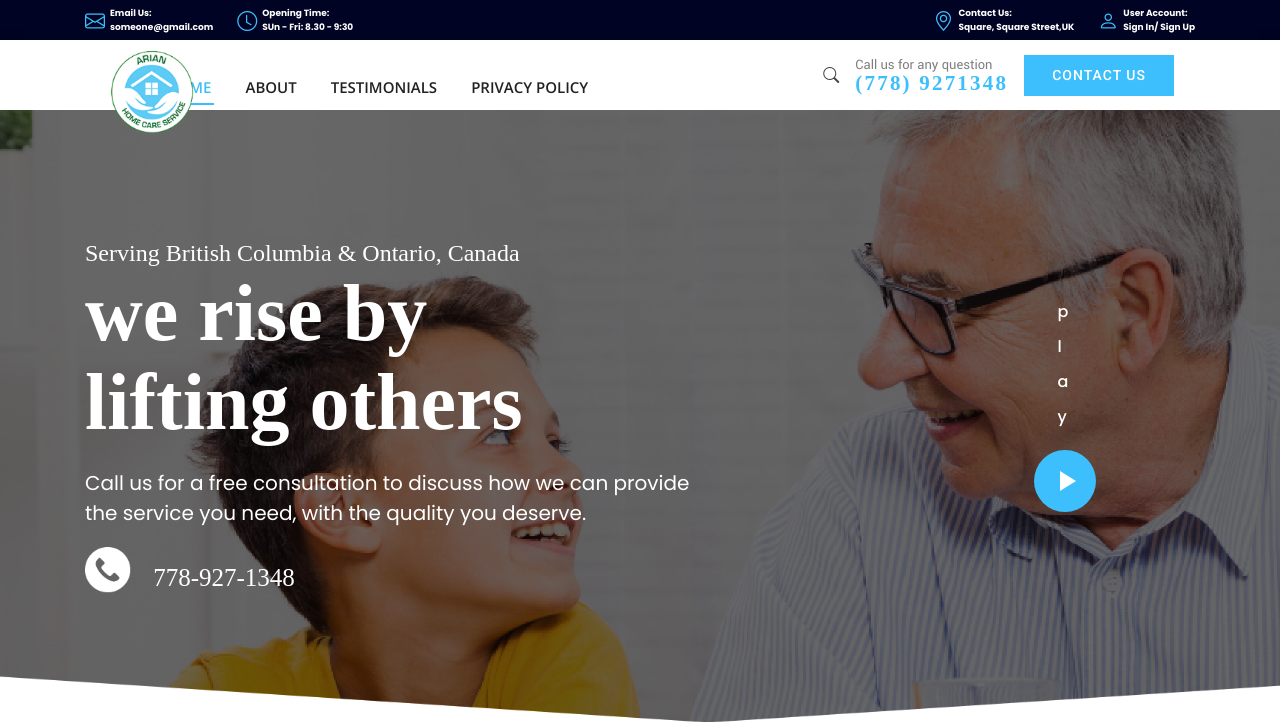
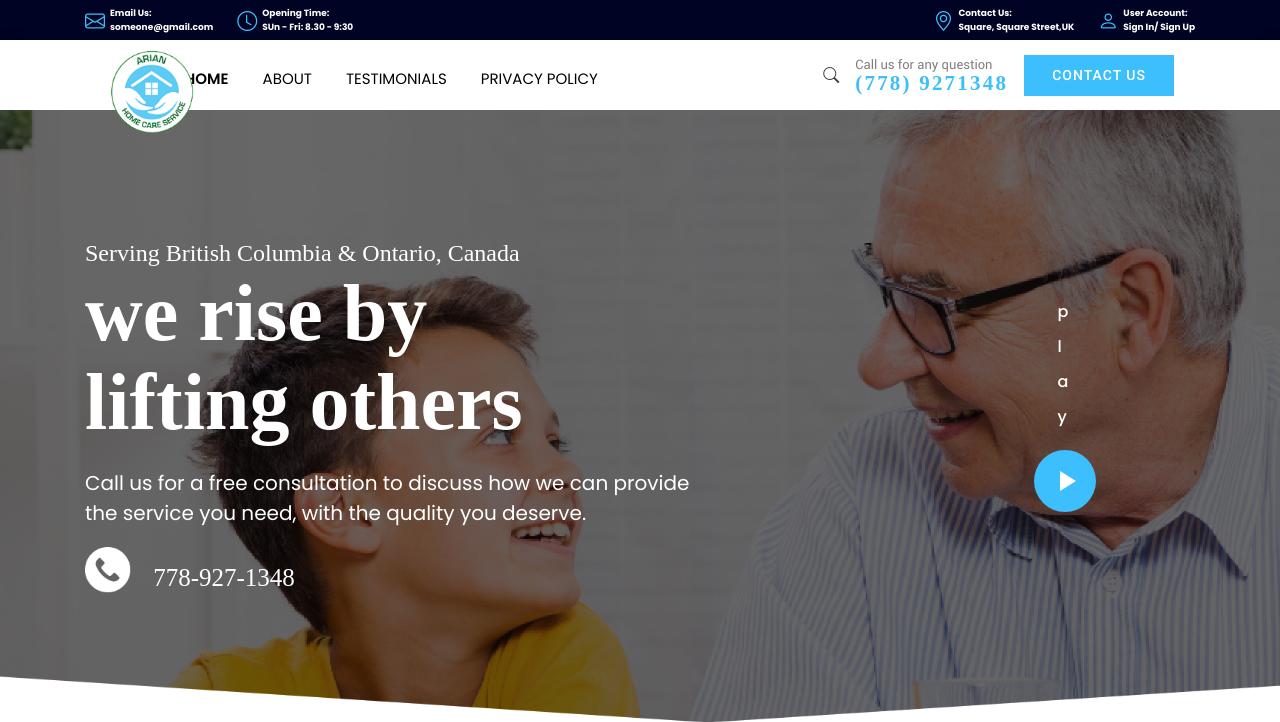
Before and after one commit to sajidjabbar/arian, a PHP site: page /index.php in a window 1280 px wide. Shown: the top 722 px of the page. Run offline with PHP 8.4, Linux system fonts and the light colour scheme; some libraries are stand-ins or nearby versions; some web fonts are replaced.

Commit message:
Update style.css

```diff
--- a/css/style.css
+++ b/css/style.css
@@ -472,8 +472,16 @@ img {
   display: flex;
   list-style: none;
   align-items: center;
-}
-
+  position: relative;
+  top: -8px;
+  left: 14px;
+}
+.navbar ul a.nav-link {
+  font-size: 15px !important;
+  color: #000000 !important;
+  font-weight: 400;
+  font-family: "Poppins-Regular";
+}
 .navbar li {
   position: relative;
 }
@@ -564,7 +572,13 @@ img {
 .navbar .dropdown ul li:hover>a {
   color: #3CBFFC;
 }
-
+.navbar ul li a.nav-link.active {
+  font-family: "Poppins-SemiBold";
+}
+
+.navbar ul li a.nav-link.active::before {
+  content: unset;
+}
 .navbar .dropdown:hover>ul {
   opacity: 1;
   top: 100%;
```
